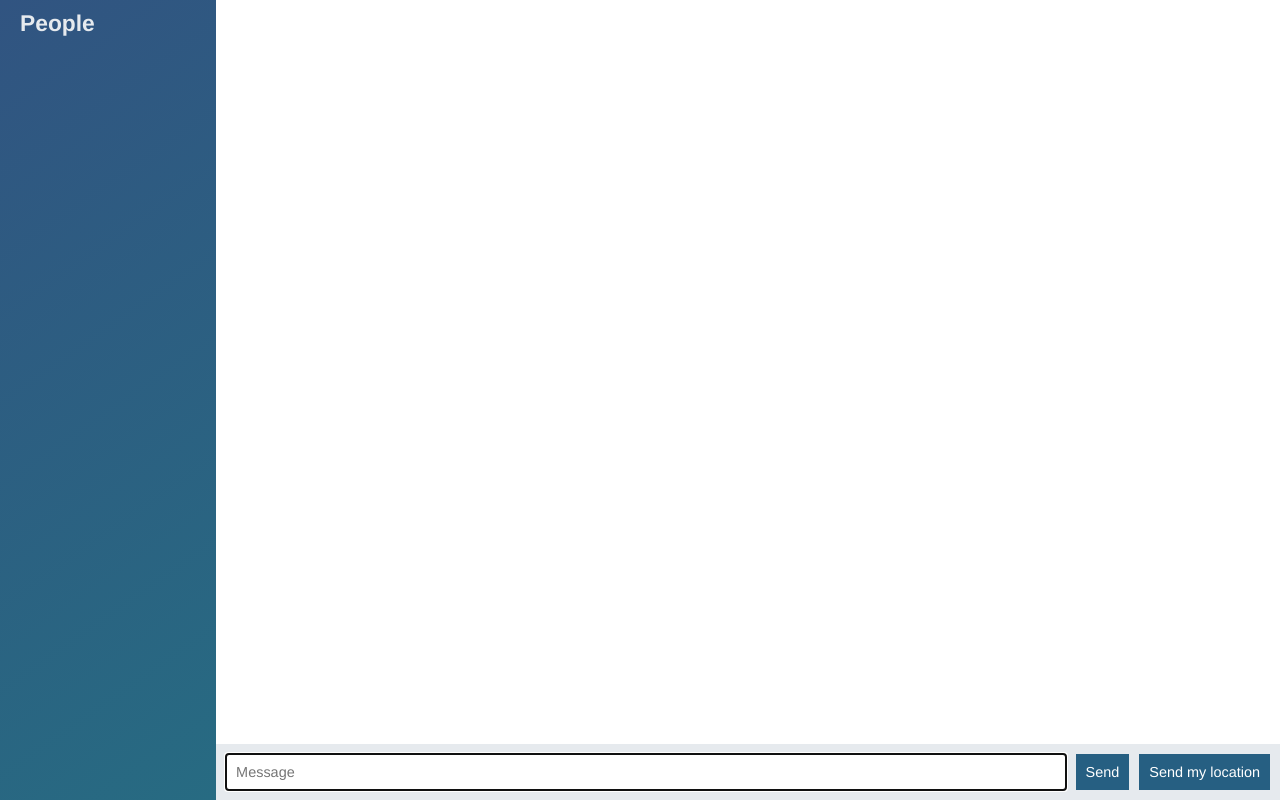
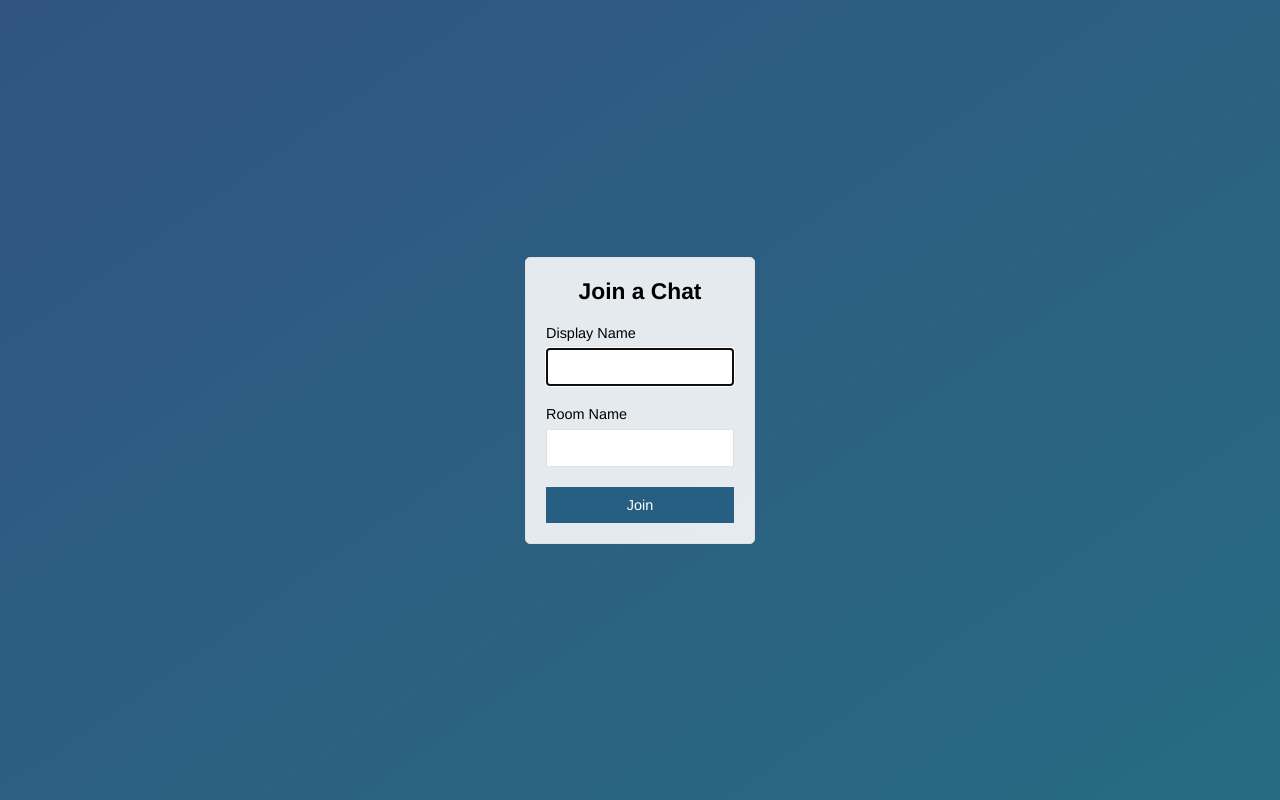
Before and after one commit to faisalnazir/node-chat-app, a website: page public/index.html in a window 1280 px wide. Drawn offline with nearby package versions, Linux system fonts and the light colour scheme; no server answers.

Commit message:
add join page

```diff
--- a/public/index.html
+++ b/public/index.html
@@ -1,65 +1,30 @@
 <!DOCTYPE html>
-<link rel="stylesheet" href="/css/styles.css">
 <html>
   <head>
     <meta charset="utf-8">
-    <title></title>
+    <meta name="viewport" content="width=device-width, initial-scale=1, user-scalable=no">
+    <title>Join | ChatApp </title>
+    <link rel="stylesheet" href="/css/styles.css">
+    </style>
   </head>
-  <body class="chat">
-
-<div class="chat__sidebar">
-  <h3>People</h3>
-  <div id="users" class="">
-
-  </div>
-</div>
-
-<div class="chat__main">
-
-  <ol id="messages" class="chat__messages"></ol>
-
-<div class="chat__footer">
-  <form id="message-form">
-    <input type="text" name="message" placeholder="Message" autofocus autocomplete="off"/>
-    <button>Send</button>
-  </form>
-  <button id="send-location">Send my location</button>
-
-</div>
-
-
-
-</div>
-
-<script id ="message-template" type="text/template">
-<li class="message">
- <div class="message__title">
-   <h4>{{from}}</h4>
-   <span>{{createdAt}}</span>
-  </div>
-  <div class="message__body">
-    <p>{{text}}</p>
+  <body class="centered-form">
+    <div class="centered-form__form">
+    <form action="./chat.html">
+      <div class="form-field">
+        <h3>Join a Chat</h3>
+      </div>
+      <div class="form-field">
+          <label>Display Name</label>
+          <input type="text" name="name" autofocus>
+      </div>
+      <div class="form-field">
+        <label>Room Name</label>
+        <input type="text" name="room">
+      </div>
+      <div class="form-field">
+        <button>Join</button>
+      </div>
+    </form>
     </div>
-</script>
-
-<script id ="location-message-template" type="text/template">
-<li class="message">
- <div class="message__title">
-   <h4>{{from}}</h4>
-   <span>{{createdAt}}</span>
-  </div>
-  <div class="message__body">
-    <a href="{{url}}" target="_blank">Locate me here</a>
-    </div>
-</script>
-
-
-    <!-- <p><button onclick="geoFindMe()">Show my location</button></p>
-    <div id="out"></div> -->
-  <script src="/socket.io/socket.io.js"></script>
-  <script src="/js/libs/jquery-3.3.1.min.js"></script>
-  <script src="/js/index.js" charset="utf-8"></script>
-  <script src="/js/libs/moment.js"></script>
-  <script src="/js/libs/mustache.js"></script>
   </body>
 </html>
```
Also changed, not shown: public/chat.html (added, +66 -0 lines), public/js/chat.js (renamed from public/js/index.js).
